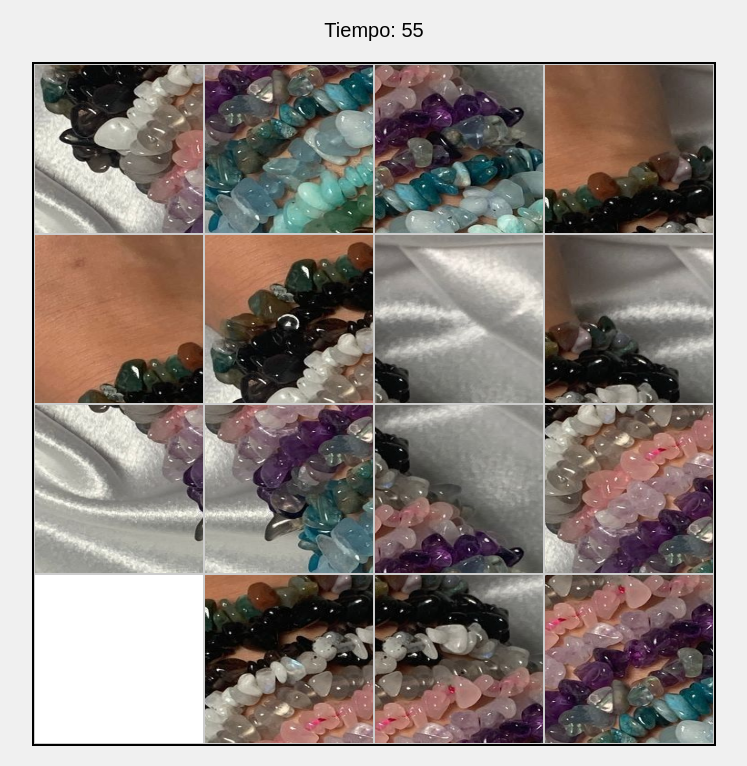
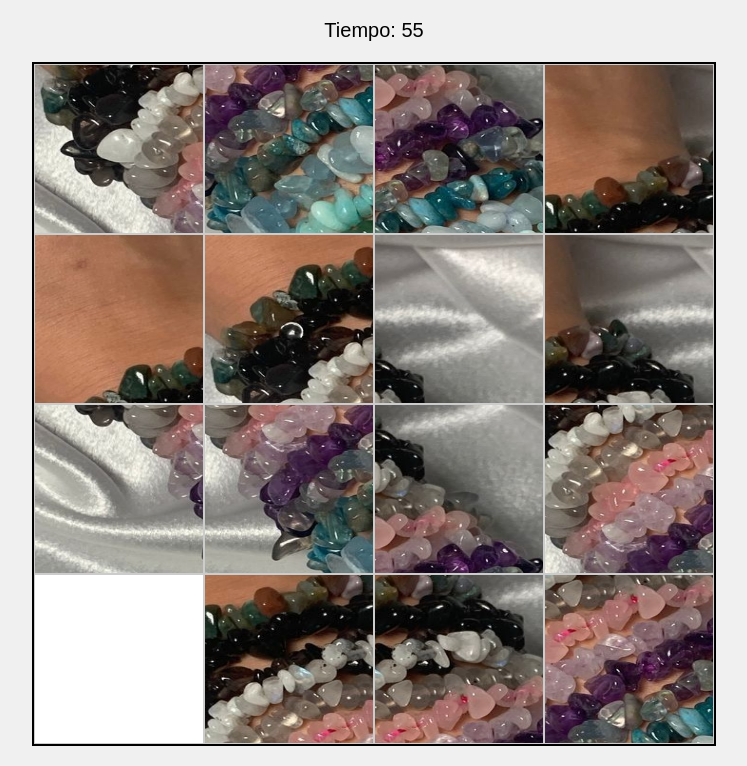
Before and after one commit to Ady161d/Juegos, a plain HTML site: page index.html in a window 1280 px wide. Shown: the part 61-827 px from the top of the page, without its empty margins (266-1013 px from the left). Drawn offline with Linux system fonts and the light colour scheme.

Commit message:
Update index.html

```diff
--- a/index.html
+++ b/index.html
@@ -22,7 +22,7 @@
       width: 170px;
       height: 170px;
       background-image: url('8487834ad95b139b8cc66bd2d9540338.jpg');
-      background-size: 670px 670px;
+      background-size: 700px 700px;
       box-sizing: border-box;
       border: 1px solid #ccc;
       cursor: pointer;
```
